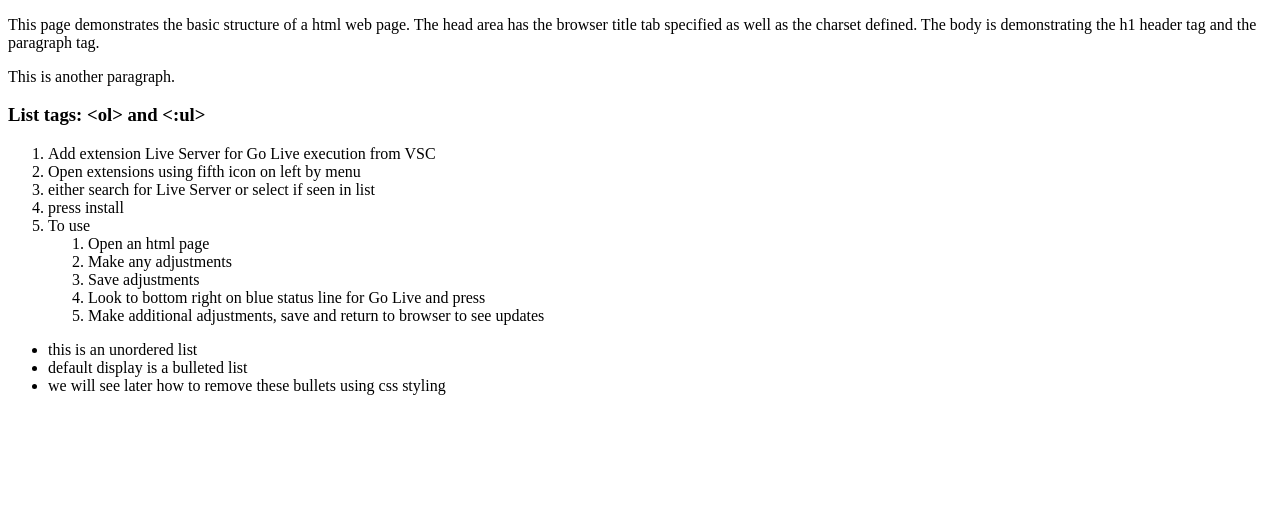
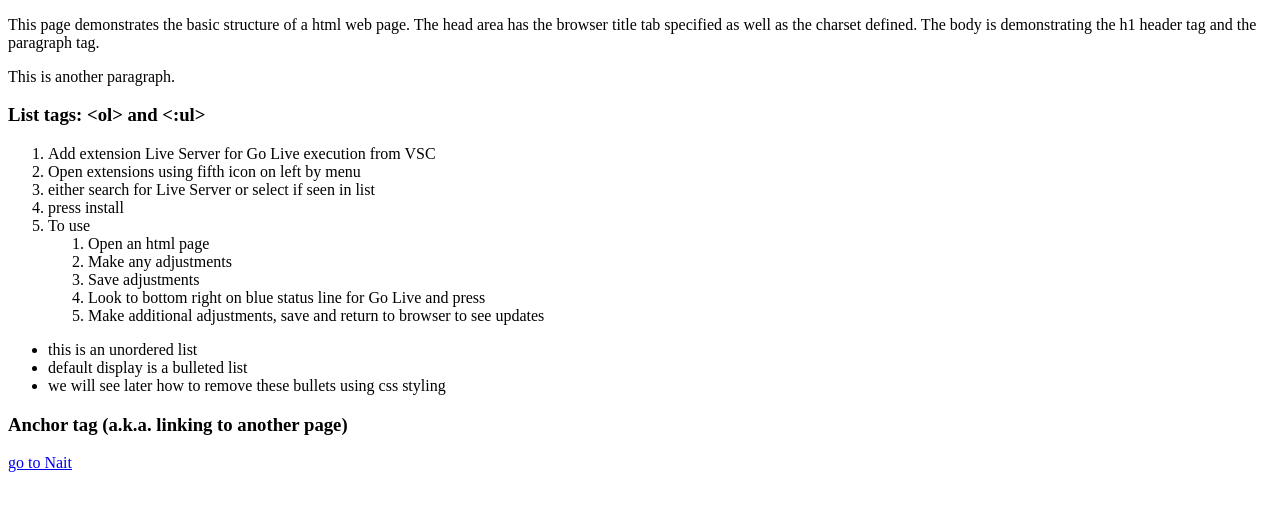
Before and after one commit to comp-1017/1017-sep-2022-a04-workbook-ujinco, a plain HTML site: page html-basic-tags/js/index.html in a window 1280 px wide. Shown: the part 105-616 px from the top of the page. Drawn offline with Linux system fonts and the light colour scheme.

Commit message:
Demo of anchor tag

```diff
--- a/html-basic-tags/js/index.html
+++ b/html-basic-tags/js/index.html
@@ -85,6 +85,29 @@
             <li> we will see later how to remove these bullets using css styling</li>
 
         </ul>
+
+        <h3>Anchor tag (a.k.a. linking to another page)</h3>
+        <!-- blocked paired
+            This is an anchor tag and is incorrectly often referred to as the link tag.
+
+            One should not use the link tag because there is actually a <link>
+            used in the <head> section. The Anchor tag can take your to
+            a different location whether it be on a different website,
+            different page in the current web site, or a different location
+            on the current page.
+
+            parameters:
+            href: points to the desired location
+
+            target:indicates the browser page display option
+            default is same display page tab
+            _blank will open a new browser tab (page)
+
+
+        -->
+
+        <a href="https://www.nait.ca" target="_blank">go to Nait</a>
+
         </body>
 
 
```
